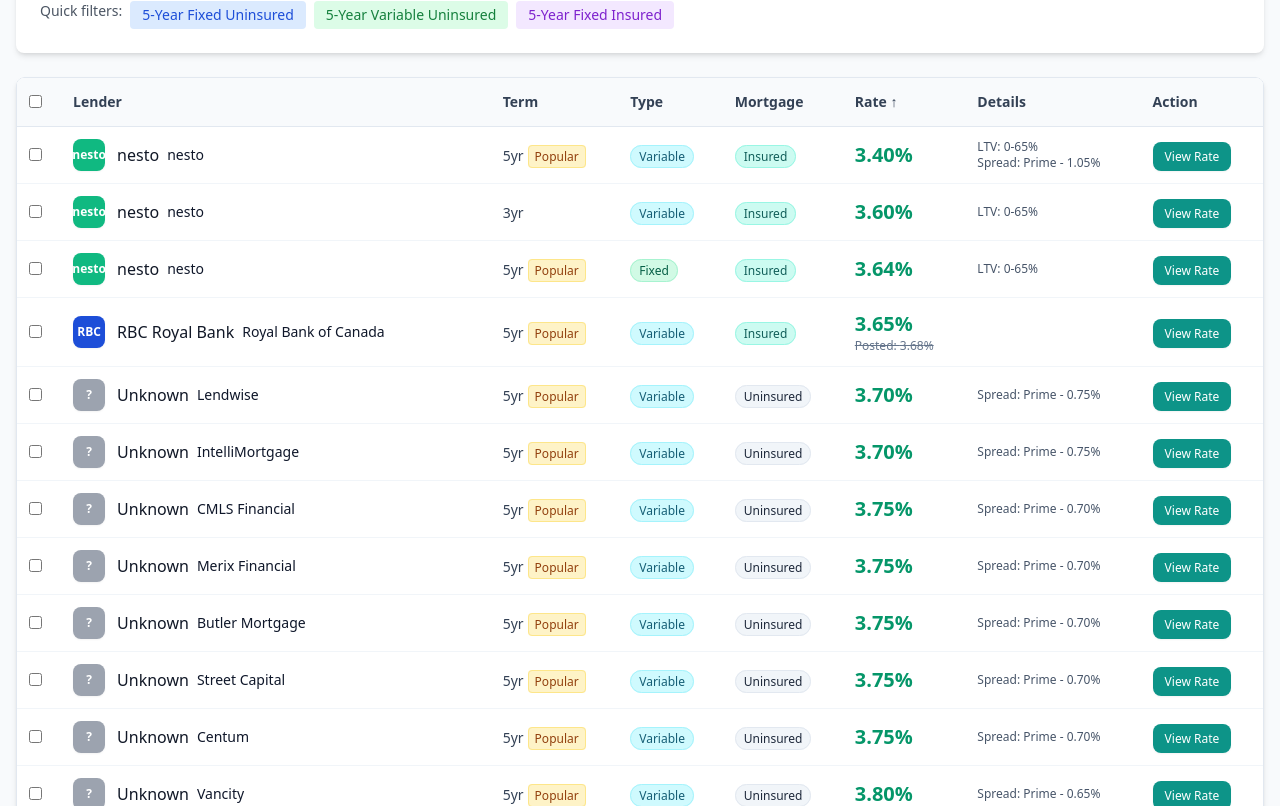
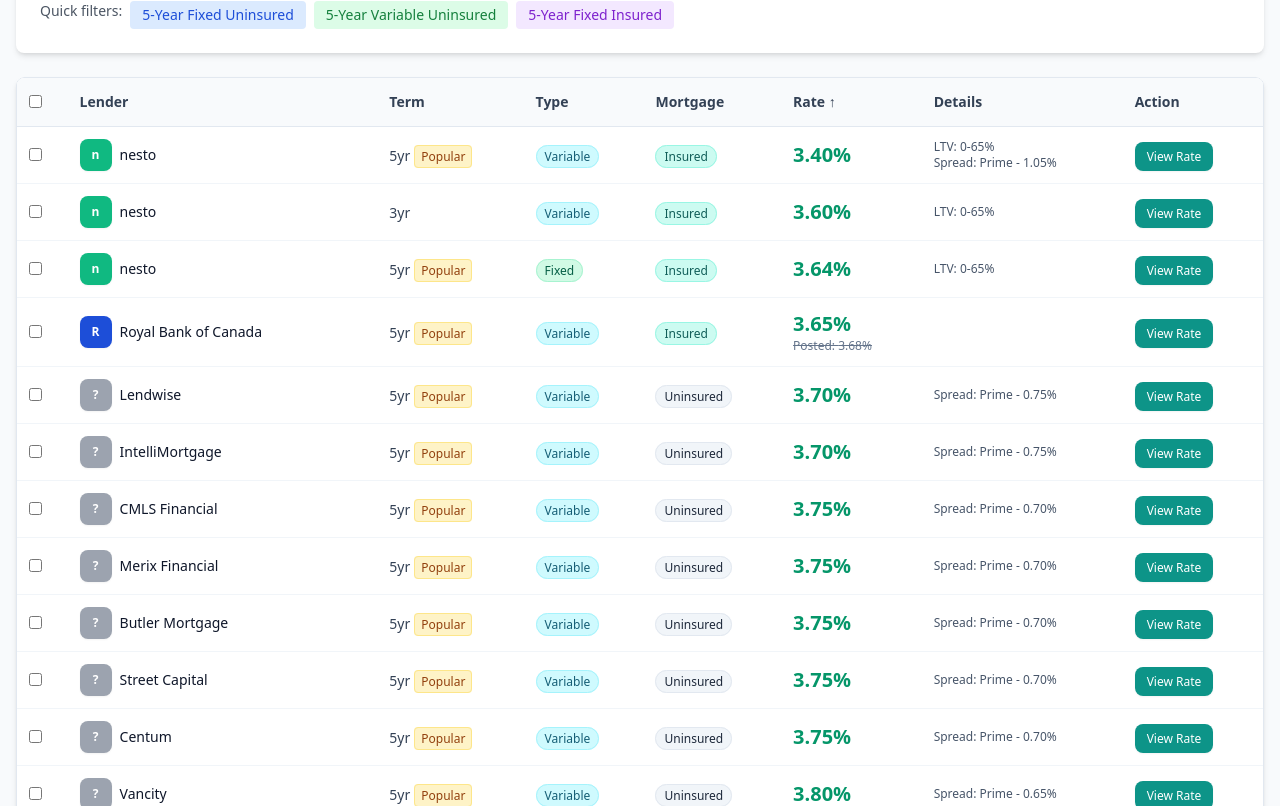
Before and after one commit to drewbotcarrothers/latestmortgagerates, a Next.js app: page / in a window 1280 px wide. Shown: the part 814-1620 px from the top of the page. Built offline with nearby package versions, Linux system fonts and the light colour scheme.

Commit message:
Fix duplicate lender name display in rate table
- Add showText={false} to LenderLogo component
- Prevents lender name appearing twice (once from logo, once from text)
- Applied to both desktop table and mobile card views

```diff
--- a/app/components/RateComparisonTable.tsx
+++ b/app/components/RateComparisonTable.tsx
@@ -167,10 +167,8 @@
                 </td>
                 <td className="p-3">
                   <Link href={`/lenders/${rate.lender_slug}`} className="flex items-center gap-2 hover:opacity-80 transition">
-                    <LenderLogo lenderSlug={rate.lender_slug} size="sm" />
-                    <div>
-                      <div className="font-medium text-slate-900 hover:text-teal-600 transition text-sm">{rate.lender_name}</div>
-                    </div>
+                    <LenderLogo lenderSlug={rate.lender_slug} size="sm" showText={false} />
+                    <div className="font-medium text-slate-900 hover:text-teal-600 transition text-sm">{rate.lender_name}</div>
                   </Link>
                 </td>
                 <td className="p-3">
@@ -239,7 +237,7 @@
                   className="rounded border-slate-300 mr-1"
                 />
                 <Link href={`/lenders/${rate.lender_slug}`} className="flex items-center gap-2 hover:opacity-80">
-                  <LenderLogo lenderSlug={rate.lender_slug} size="sm" />
+                  <LenderLogo lenderSlug={rate.lender_slug} size="sm" showText={false} />
                   <div>
                     <div className="font-semibold text-slate-900 text-sm leading-tight">{rate.lender_name}</div>
                     <div className="text-xs text-slate-500">{getTermLabel(rate.term_months)} {rate.term_months === 60 && <span className="text-amber-600">★</span>}</div>
```
